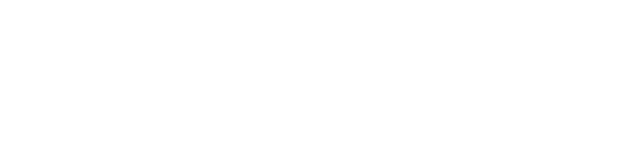
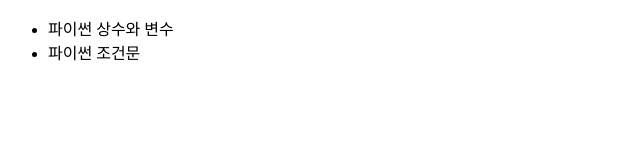
Before and after one commit to DoHeeKim7/product, a plain HTML site: page index.html in a window 1280 px wide. Shown: the whole page, without its empty margins (0-640 px from the left). Drawn offline with Linux system fonts and the light colour scheme.

Commit message:
v2 수업내용 변경

```diff
--- a/index.html
+++ b/index.html
@@ -6,6 +6,9 @@
     <title>인공 지능 수업 목록</title>
 </head>
 <body>
-
+    <ul>
+        <li>파이썬 상수와 변수</li>
+        <li>파이썬 조건문</li>
+    </ul>
 </body>
 </html>
```
